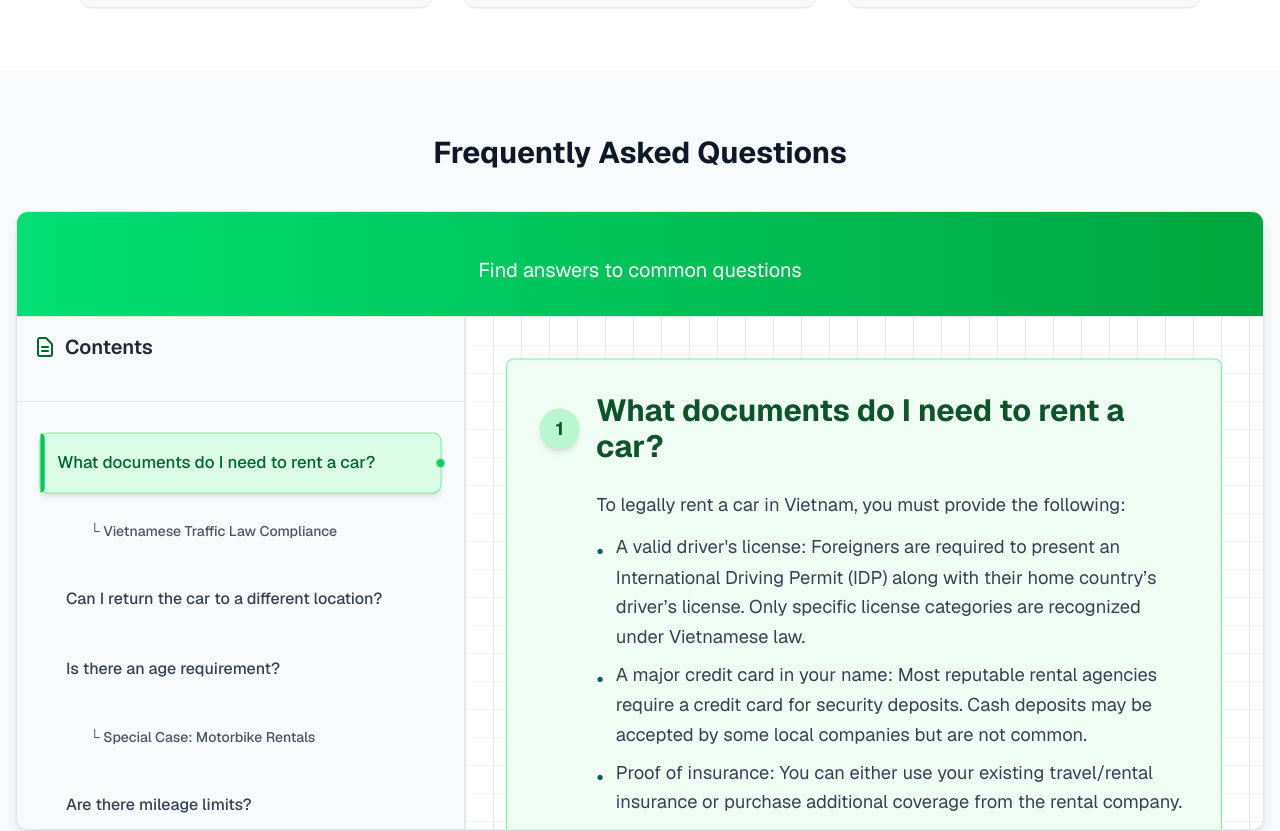
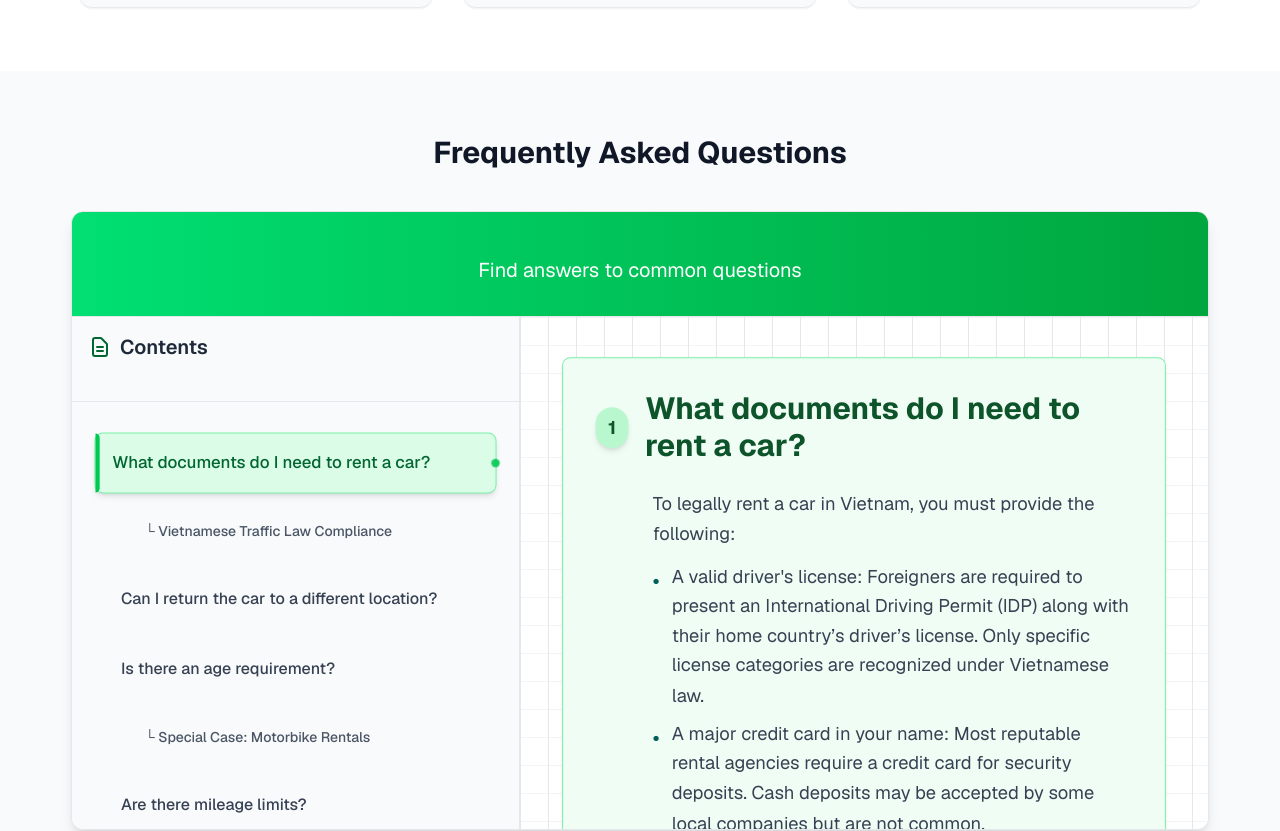
Before and after one commit to AkioCkist/CarAppWebDesign, a Next.js app: page / in a window 1280 px wide. Shown: the part 2560-3391 px from the top of the page. Built offline with nearby package versions, Linux system fonts and the light colour scheme.

Commit message:
Adjust max-width of FAQ section for improved layout

```diff
--- a/src/app/page.js
+++ b/src/app/page.js
@@ -617,7 +617,7 @@ export default function HomePage() {
         custom={5}
         className="py-16 bg-gray-50"
       >
-        <div className="max-w-[98vw] xl:max-w-[1350px] mx-auto px-4">
+        <div className="max-w-[98vw] xl:max-w-[1170px] mx-auto px-4">
           {/* FAQ Header */}
           <h2 className="text-3xl font-bold text-center mb-10">Frequently Asked Questions</h2>
           <div className="space-y-4">
```
